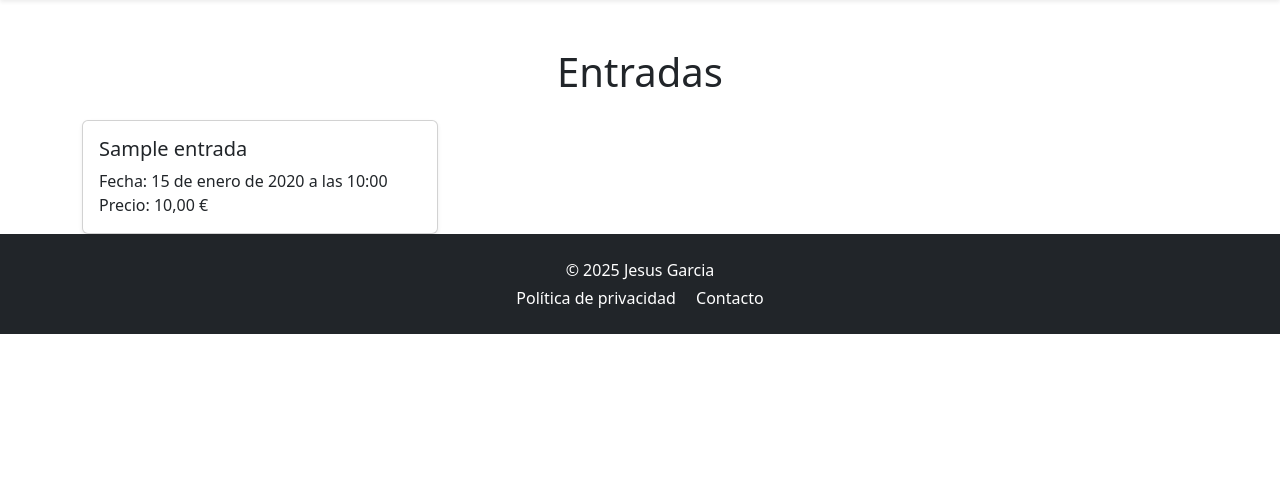
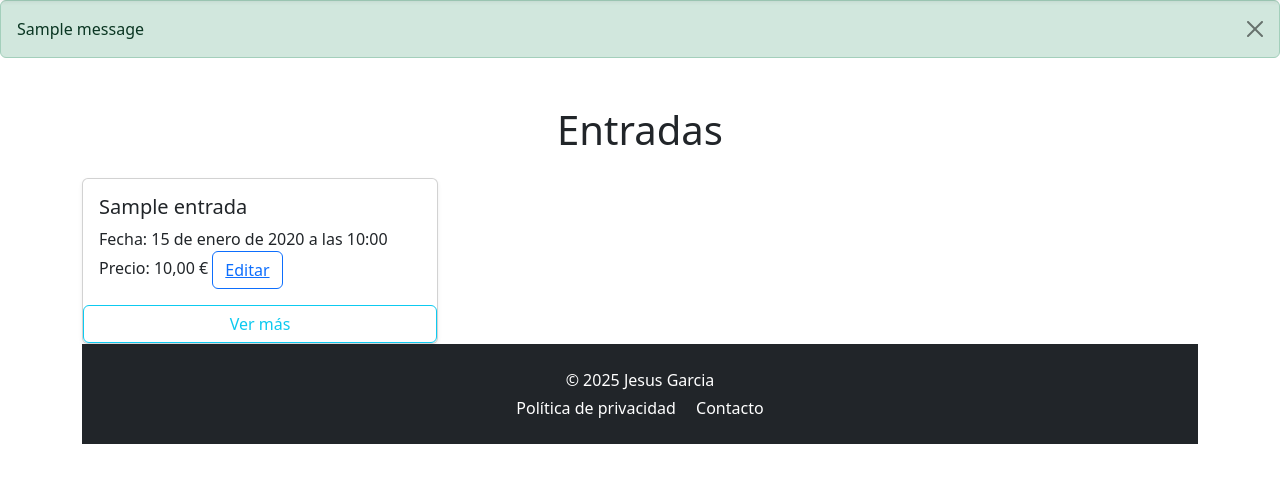
Before and after one commit to jesusgarcia326/proyectoGjango, a Django app: page /entradas/ in a window 1280 px wide. Shown: the part 56-539 px from the top of the page. Run offline with Django 5.2, Linux system fonts and the light colour scheme; tables that the repository leaves empty hold one stand-in row (values such as "Sample post"); one stand-in notice (Sample message) is shown; some libraries are stand-ins or nearby versions.

Commit message:
Implementada edición de entradas con control de errores

```diff
--- a/tienda/templates/entrada/entrada.html
+++ b/tienda/templates/entrada/entrada.html
@@ -4,6 +4,13 @@
       <p class="card-text">
         Fecha: {{ entrada.fecha }}<br>
         Precio: {{ entrada.precio }} €
+        <button type="button"
+        class="btn btn-outline-primary">
+         <a href="{% url 'editar_entrada' entrada.id %}">Editar
+          <span class="bs_icon pencil"></span>
+         </a>
+        </button>
       </p>
-    </div>
-  </div>
+
+
+   </div>
--- a/tienda/templates/entrada/vista_entrada.html
+++ b/tienda/templates/entrada/vista_entrada.html
@@ -11,6 +11,7 @@
       {% for entrada in entradas_mostrar %}
         <div class="col-md-4">
           {% include "entrada/entrada.html" %}
+          <a href="{% url 'dame_entrada' entrada.id %}" class="btn btn-outline-info">Ver más</a>
         </div>
       {% empty %}
         <div class="alert alert-warning text-center">No hay entradas disponibles.</div>
--- a/tienda/templates/estructura/principal.html
+++ b/tienda/templates/estructura/principal.html
@@ -12,6 +12,15 @@
 <body>
     {% include 'estructura/menu.html' %}
 
+    {% if messages %}
+    {% for message in messages %}
+        <div class="alert alert-{{ message.tags }} alert-dismissible fade show" role="alert">
+            {{ message }}
+            <button type="button" class="btn-close" data-bs-dismiss="alert" aria-label="Close"></button>
+        </div>
+    {% endfor %}
+    {% endif %}
+
     {% block contenido%}
     {% endblock %}
 
--- a/tienda/urls.py
+++ b/tienda/urls.py
@@ -12,6 +12,8 @@ urlpatterns = [
     path('crearentrada/', views.crear_entrada, name='crear_entrada'),
     path('creardiscoteca/', views.crear_discoteca, name='crear_discoteca'),
     path('discotecas/', views.vista_discoteca, name='vista_discoteca'),
+    path('entrada/<int:pepito>', views.dame_entrada, name='dame_entrada'),
+    path('entrada/<int:pepito>/editar', views.editar_entrada, name='editar_entrada'),
 
     #path('logout/', auth_views.LogoutView.as_view(next_page='inicio'), name='logout'),
 
--- a/tienda/views.py
+++ b/tienda/views.py
@@ -5,6 +5,7 @@ from .forms import RegistroForm
 from django.contrib.auth.models import Group
 from django.contrib.auth.decorators import permission_required
 from .forms import *
+from django.contrib import messages #esto para los mensajes cuando eduitas o haces algo
 
 
 
@@ -32,10 +33,36 @@ def crear_entrada(request):
         if form.is_valid():
             print("Es valido")
             form.save()
+            messages.success(request,"Se ha creado una entrda")
             return redirect('vista_entrada')
     else:
         form = EntradaModelForm()
     return render(request, 'formulario_entrada/formulario_entrada.html', {'form': form})
+
+
+def dame_entrada(request,pepito):
+    entradas = Entrada.objects.get(id=pepito)
+    return render(request, 'entrada/dame_entrada.html', {'entrada': entradas})
+
+
+
+def editar_entrada (request,pepito):
+    entrada = Entrada.objects.get(id=pepito)
+    if request.method == 'POST':
+        form = EntradaModelForm(request.POST,instance=entrada)
+        if form.is_valid():
+            try:
+                print("Es válido")
+                form.save()
+                messages.success(request,"Se ha editado una entrda")
+                return redirect('dame_entrada', pepito=pepito)
+            except Exception as capturo_error:
+                print("Error al guardar:", capturo_error)
+    else:
+        form = EntradaModelForm(instance=entrada)
+    return render(request, 'entrada/editar_entrada.html', {'form': form, "entrada": entrada})
+
+
 
 def vista_discoteca(request):
     listado_discotecas = Discoteca.objects.all()
@@ -47,6 +74,7 @@ def crear_discoteca(request):
         if form.is_valid():
             print("Es valido")
             form.save()
+            messages.success(request,"Se ha creado una discoteca")
             return render(request, 'discoteca/vista_discoteca.html')
 
     else:
```
Also changed, not shown: tienda/templates/entrada/dame_entrada.html (added, +9 -0 lines), tienda/templates/entrada/editar_entrada.html (added, +14 -0 lines).
